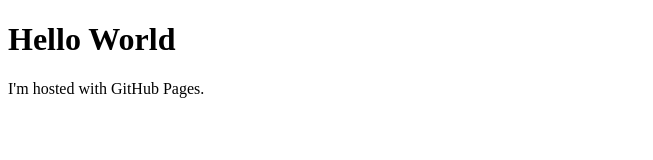
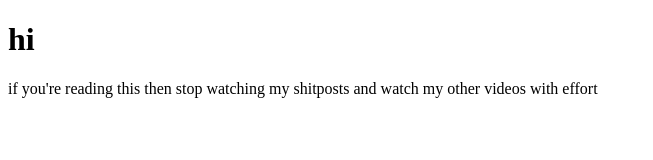
Before and after one commit to Fridox-lol/fridox.github.io, a plain HTML site: page index.html in a window 1280 px wide. Shown: the whole page, without its empty margins (0-653 px from the left). Drawn offline with Linux system fonts and the light colour scheme.

Commit message:
Update index.html

```diff
--- a/index.html
+++ b/index.html
@@ -1,7 +1,7 @@
 <!DOCTYPE html>
 <html>
-<body>
-<h1>Hello World</h1>
-<p>I'm hosted with GitHub Pages.</p>
-</body>
+    <body>
+        <h1>hi</h1>
+        <p>if you're reading this then stop watching my shitposts and watch my other videos with effort</p>
+    </body>
 </html>
```
